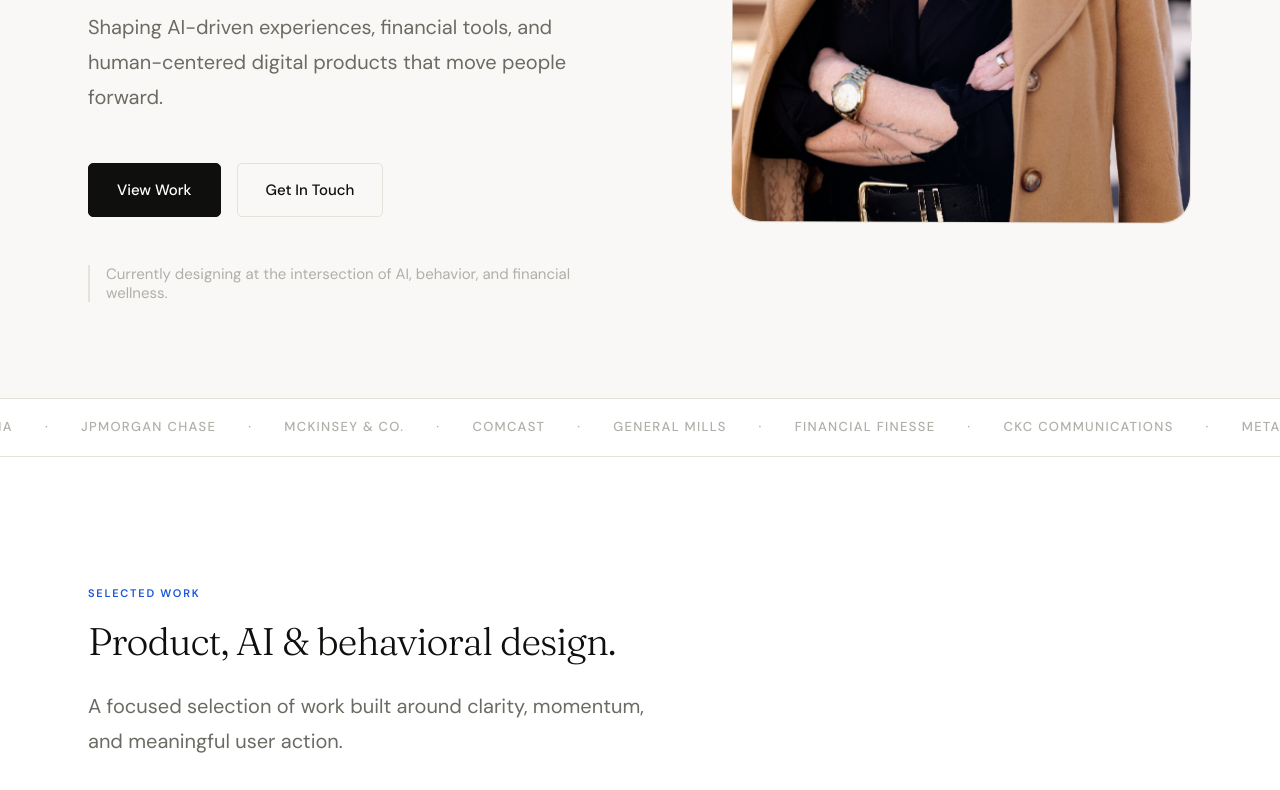
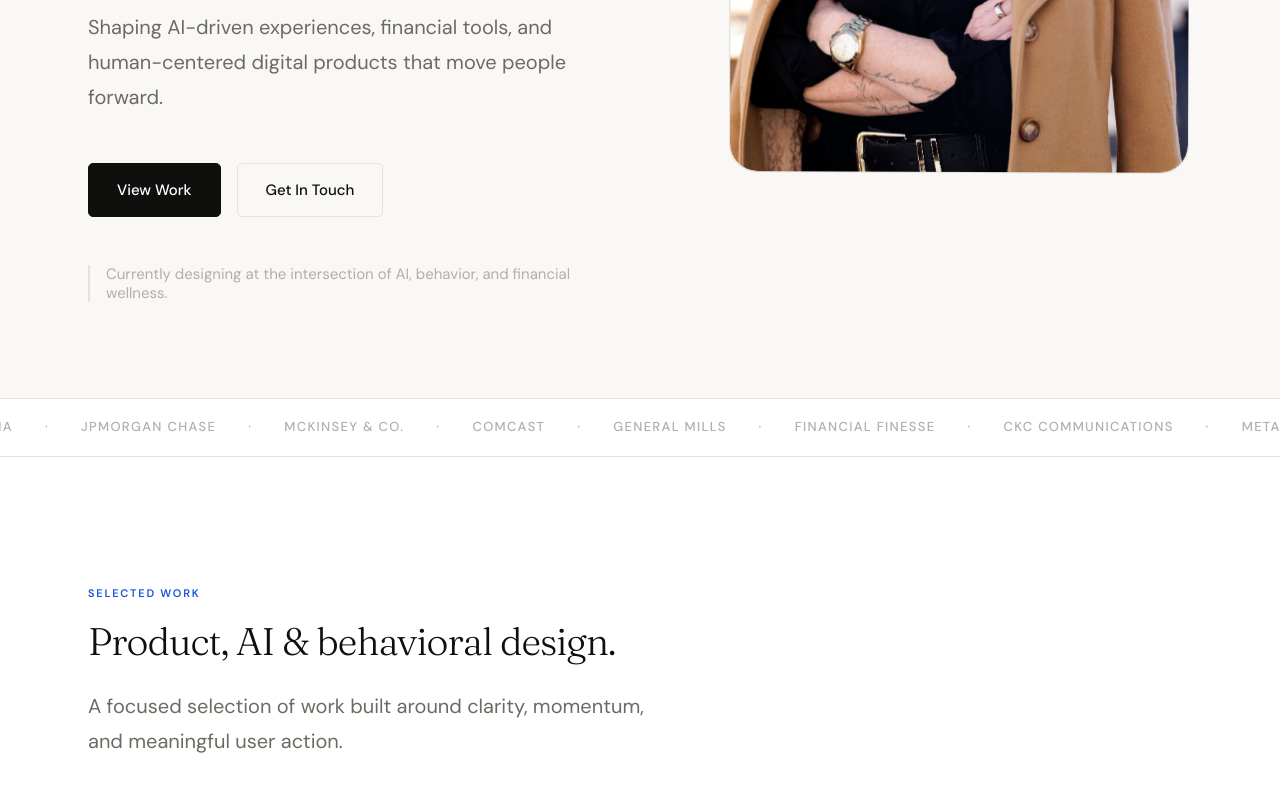
Before and after one commit to thebrimay-wq/bri-portfolio, a plain HTML site: page index.html in a window 1280 px wide. Shown: the part 660-1450 px from the top of the page. Drawn offline with Linux system fonts and the light colour scheme.

Commit message:
Update index.html

```diff
--- a/index.html
+++ b/index.html
@@ -497,17 +497,22 @@
 
     /* Hero */
     .hero {
-      padding-top: calc(var(--nav-h) + var(--s8));
-      padding-bottom: var(--s7);
       min-height: 100svh;
       display: flex;
-      align-items: center;
+      align-items: stretch;
     }
     .hero__grid {
       display: grid;
       grid-template-columns: 1fr 1fr;
-      gap: var(--s6);
-      align-items: center;
+      gap: 0;
+      align-items: stretch;
+      width: 100%;
+    }
+    .hero__text {
+      padding: calc(var(--nav-h) + var(--s8)) var(--s6) var(--s7) max(var(--s5), calc((100vw - var(--max-w)) / 2 + var(--s5)));
+      display: flex;
+      flex-direction: column;
+      justify-content: center;
     }
     .hero__eyebrow {
       font-size: var(--fs-xxs);
@@ -547,7 +552,7 @@
     }
     .hero__visual {
       display: flex;
-      justify-content: flex-end;
+      justify-content: center;
       align-items: center;
     }
     .hero__visual-wrap {
@@ -1270,7 +1275,6 @@
 
     <!-- Hero -->
     <section class="hero" aria-labelledby="hero-headline">
-      <div class="container">
         <div class="hero__grid">
           <div class="hero__text">
             <p class="hero__eyebrow fade-up">Product Designer &amp; Creative Director</p>
@@ -1296,7 +1300,6 @@
             </div>
           </div>
         </div>
-      </div>
     </section>
 
     <!-- Marquee -->
```
